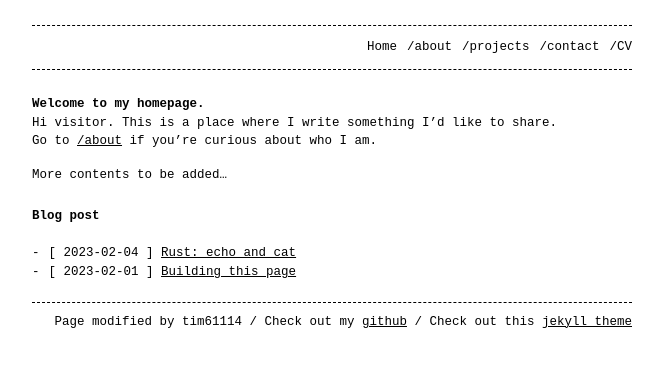
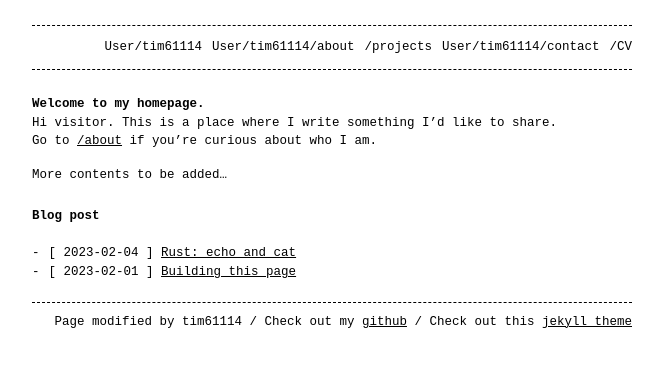
Before and after one commit to tim61114/tim61114.github.io, a Jekyll site: the page built from index.md, in a window 1280 px wide. Shown: the top 367 px of the page, without its empty margins (308-971 px from the left). Built offline with Jekyll 4.4.1, drawn with Linux system fonts in a browser that asks for light colours.

Commit message:
Update title

```diff
--- a/about.md
+++ b/about.md
@@ -1,6 +1,6 @@
 ---
 layout: page
-title: /about
+title: User/tim61114/about
 permalink: /about/
 ---
 
--- a/contact.md
+++ b/contact.md
@@ -1,5 +1,5 @@
 ---
-title: /contact
+title: User/tim61114/contact
 layout: page
 permalink: /contact
 ---
--- a/index.md
+++ b/index.md
@@ -1,5 +1,5 @@
 ---
-title: Home
+title: User/tim61114
 layout: home
 permalink: /
 ---
```
